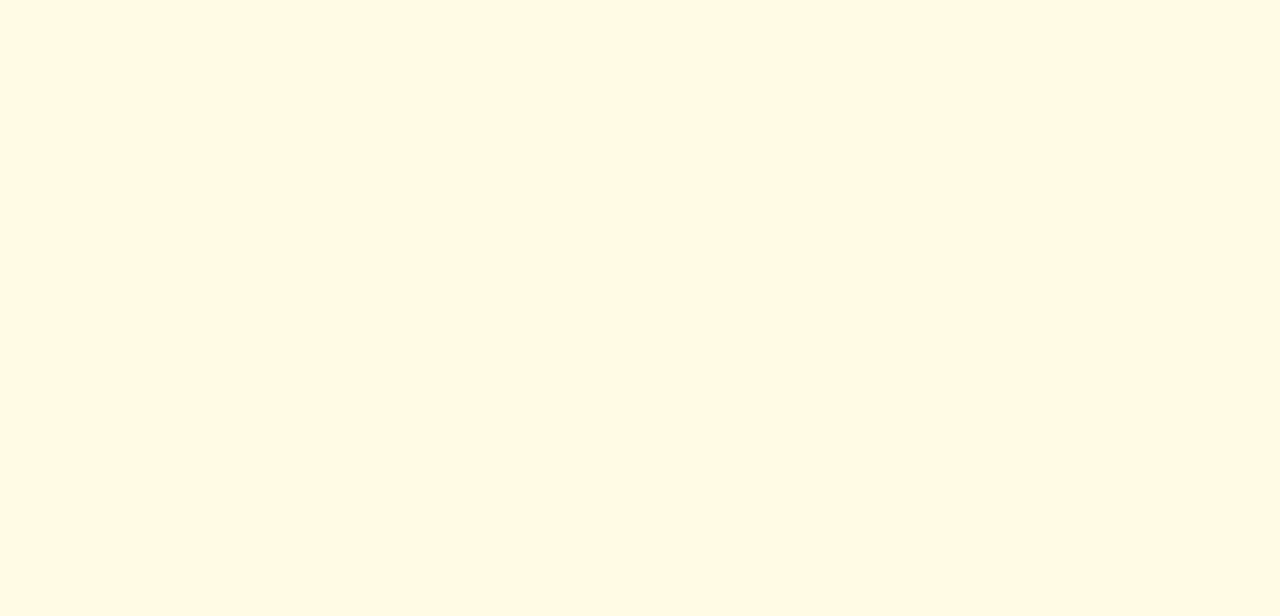
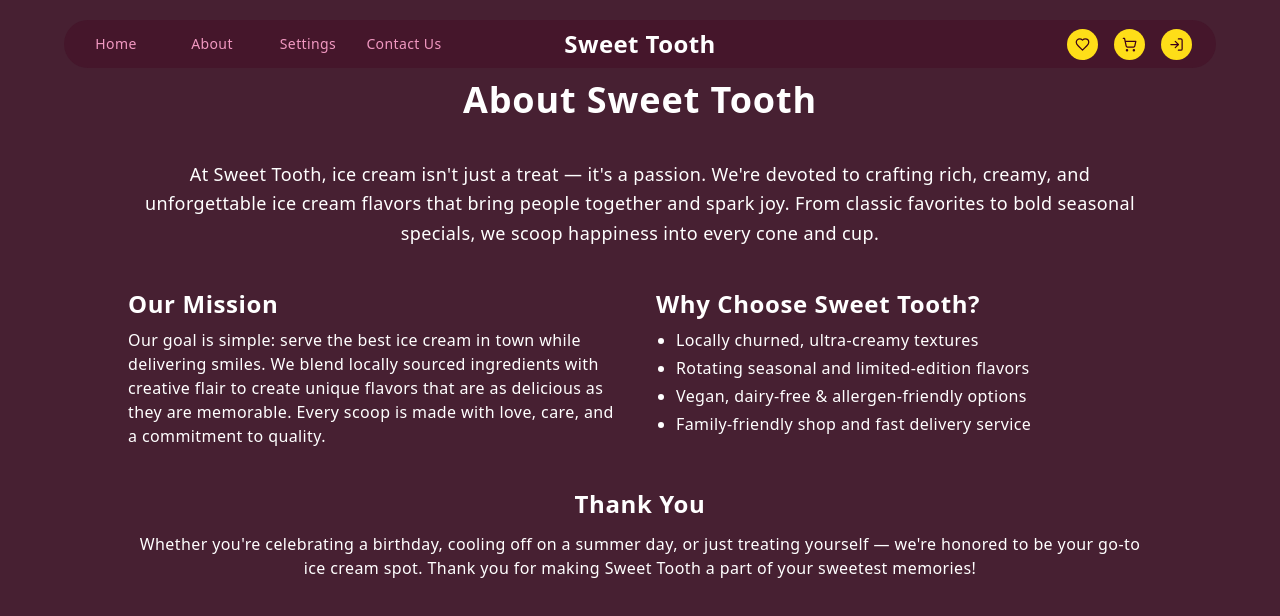
Before and after one commit to corb0140/ice_cream_ecommerce, a React (Vite) app in the folder client/: page /about in a window 1280 px wide. Before the commit this address had no page. Shown: the top 616 px of the page. Built offline with nearby package versions, Linux system fonts and the light colour scheme.

Commit message:
added about and contact page

```diff
--- /dev/null
+++ b/client/src/pages/AboutPage.jsx
@@ -0,0 +1,51 @@
+function AboutPage() {
+  return (
+    <div className="min-h-screen bg-livid-brown text-white px-6 py-20">
+      <div className="max-w-5xl mx-auto text-center space-y-10">
+        <h1 className="text-4xl font-bold">About Sweet Tooth</h1>
+        <p className="text-lg leading-relaxed">
+          At Sweet Tooth, ice cream isn't just a treat — it's a passion. We're
+          devoted to crafting rich, creamy, and unforgettable ice cream flavors
+          that bring people together and spark joy. From classic favorites to
+          bold seasonal specials, we scoop happiness into every cone and cup.
+        </p>
+
+        <div className="grid md:grid-cols-2 gap-8 text-left">
+          <div>
+            <h2 className="text-2xl font-semibold mb-2">Our Mission</h2>
+            <p>
+              Our goal is simple: serve the best ice cream in town while
+              delivering smiles. We blend locally sourced ingredients with
+              creative flair to create unique flavors that are as delicious as
+              they are memorable. Every scoop is made with love, care, and a
+              commitment to quality.
+            </p>
+          </div>
+          <div>
+            <h2 className="text-2xl font-semibold mb-2">
+              Why Choose Sweet Tooth?
+            </h2>
+            <ul className="list-disc pl-5 space-y-1">
+              <li>Locally churned, ultra-creamy textures</li>
+              <li>Rotating seasonal and limited-edition flavors</li>
+              <li>Vegan, dairy-free & allergen-friendly options</li>
+              <li>Family-friendly shop and fast delivery service</li>
+            </ul>
+          </div>
+        </div>
+
+        <div>
+          <h2 className="text-2xl font-semibold mt-10 mb-3">Thank You</h2>
+          <p>
+            Whether you're celebrating a birthday, cooling off on a summer day,
+            or just treating yourself — we're honored to be your go-to ice cream
+            spot. Thank you for making Sweet Tooth a part of your sweetest
+            memories!
+          </p>
+        </div>
+      </div>
+    </div>
+  );
+}
+
+export default AboutPage;
--- /dev/null
+++ b/client/src/pages/ContactPage.jsx
@@ -0,0 +1,84 @@
+import { useState } from "react";
+import { Mail, Phone } from "lucide-react";
+import FormInputs from "../components/FormComponent";
+
+function ContactUs() {
+  const [formData, setFormData] = useState({
+    name: "",
+    email: "",
+    message: "",
+  });
+
+  const handleSubmit = (e) => {
+    e.preventDefault();
+    console.log("Message submitted:", formData);
+    // Replace this with actual API call
+    alert("Thank you for contacting us!");
+    setFormData({ name: "", email: "", message: "" });
+  };
+
+  return (
+    <div className="min-h-screen overflow-hidden px-4 py-2 bg-livid-brown text-white ">
+      <div className=" flex flex-col items-center justify-center relative top-[80px] h-[calc(100%-80px)]">
+        <h1 className="text-3xl font-bold mb-5 text-center">Contact Us</h1>
+
+        <div className="w-full max-w-4xl grid grid-cols-1 md:grid-cols-2 gap-12">
+          {/* Contact Form */}
+          <form onSubmit={handleSubmit} className="space-y-6">
+            <FormInputs
+              name="name"
+              type="text"
+              value={formData.name}
+              setValue={(value) => setFormData({ ...formData, name: value })}
+              isRequired={true}
+            />
+
+            <FormInputs
+              name="email"
+              type="email"
+              value={formData.email}
+              setValue={(value) => setFormData({ ...formData, email: value })}
+              isRequired={true}
+            />
+
+            <FormInputs
+              name="message"
+              type="textarea"
+              value={formData.message}
+              setValue={(value) => setFormData({ ...formData, message: value })}
+              isRequired={true}
+            />
+
+            <button
+              type="submit"
+              className="bg-wewak text-livid-brown font-semibold px-6 py-2 rounded-full hover:bg-candle-light transition"
+            >
+              Send Message
+            </button>
+          </form>
+
+          {/* Contact Information */}
+          <div className="space-y-5 mb-20">
+            <div className="flex items-start gap-4">
+              <Mail className="mt-1" />
+              <div>
+                <h3 className="font-semibold">Email</h3>
+                <p>support@sweettooth.com</p>
+              </div>
+            </div>
+
+            <div className="flex items-start gap-4">
+              <Phone className="mt-1" />
+              <div>
+                <h3 className="font-semibold">Phone</h3>
+                <p>+1 (123) 456-7890</p>
+              </div>
+            </div>
+          </div>
+        </div>
+      </div>
+    </div>
+  );
+}
+
+export default ContactUs;
--- a/client/src/pages/FavoritesPage.jsx
+++ b/client/src/pages/FavoritesPage.jsx
@@ -23,8 +23,8 @@ export default function FavoritesPage() {
   if (isError)
     return (
       <div className="min-h-screen flex items-center justify-center">
-        <p className="text-center text-lg text-red-500">
-          Failed to load favorites.
+        <p className="text-center text-md font-bold text-red-700">
+          Must be logged in to view favorites.
         </p>
       </div>
     );
--- a/client/src/router/routes.jsx
+++ b/client/src/router/routes.jsx
@@ -9,6 +9,8 @@ import CartPage from "@/pages/CartPage";
 import CheckoutPage from "@/pages/CheckoutPage";
 import CheckoutSuccessPage from "@/pages/CheckoutSuccessPage";
 import FavoritesPage from "@/pages/FavoritesPage";
+import ContactPage from "@/pages/ContactPage";
+import AboutPage from "@/pages/AboutPage";
 
 import AdminRoute from "./admin-route";
 import Dashboard from "@/pages/Dashboard";
@@ -27,6 +29,8 @@ function AppRouter() {
     { path: "/checkout", element: <CheckoutPage /> },
     { path: "/checkout-success", element: <CheckoutSuccessPage /> },
     { path: "/favorites", element: <FavoritesPage /> },
+    { path: "/contact", element: <ContactPage /> },
+    { path: "/about", element: <AboutPage /> },
   ];
 
   return (
```
